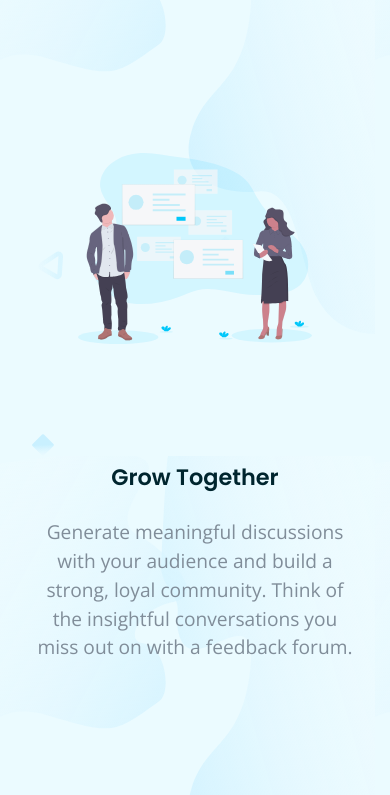
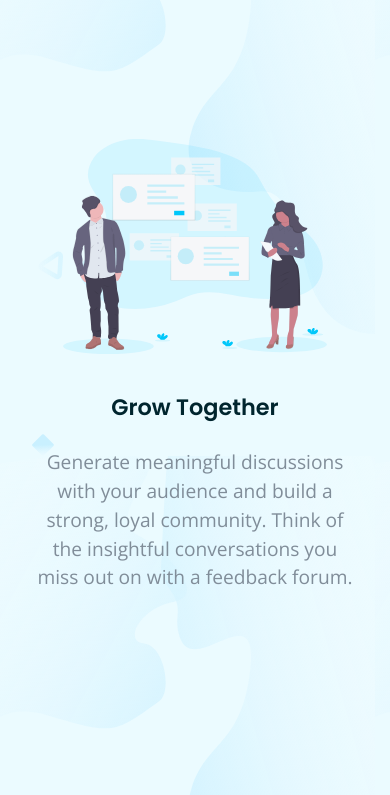
Before and after one commit to jeremy0x/huddle-landing-page, a plain HTML site: page index.html in a window 390 px wide. Shown: the part 858-1653 px from the top of the page. Drawn offline with nearby package versions, Linux system fonts and the light colour scheme.

Commit message:
fix: adjust images sizes and remove margin-bottom

```diff
--- a/style.css
+++ b/style.css
@@ -209,7 +209,7 @@ header button:hover {
 }
 
 .first-section__right img {
-  width: 90%;
+  width: 85%;
 }
 
 .second-section__left,
@@ -241,8 +241,7 @@ header button:hover {
   .second-section__right,
   .third-section__left,
   .fourth-section__right {
-    margin-bottom: 5rem;
-    width: 80%;
+    width: 90%;
   }
 
   .second-section__left,
```
